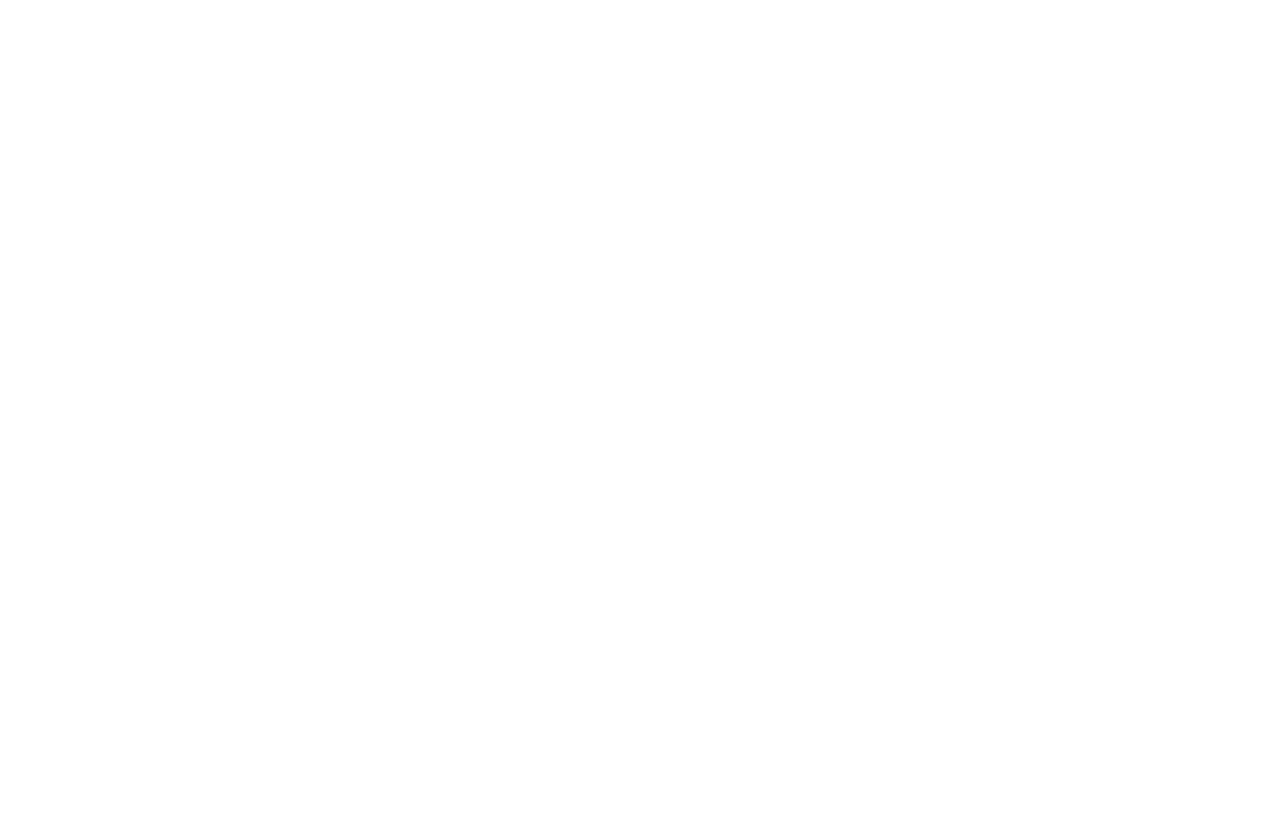
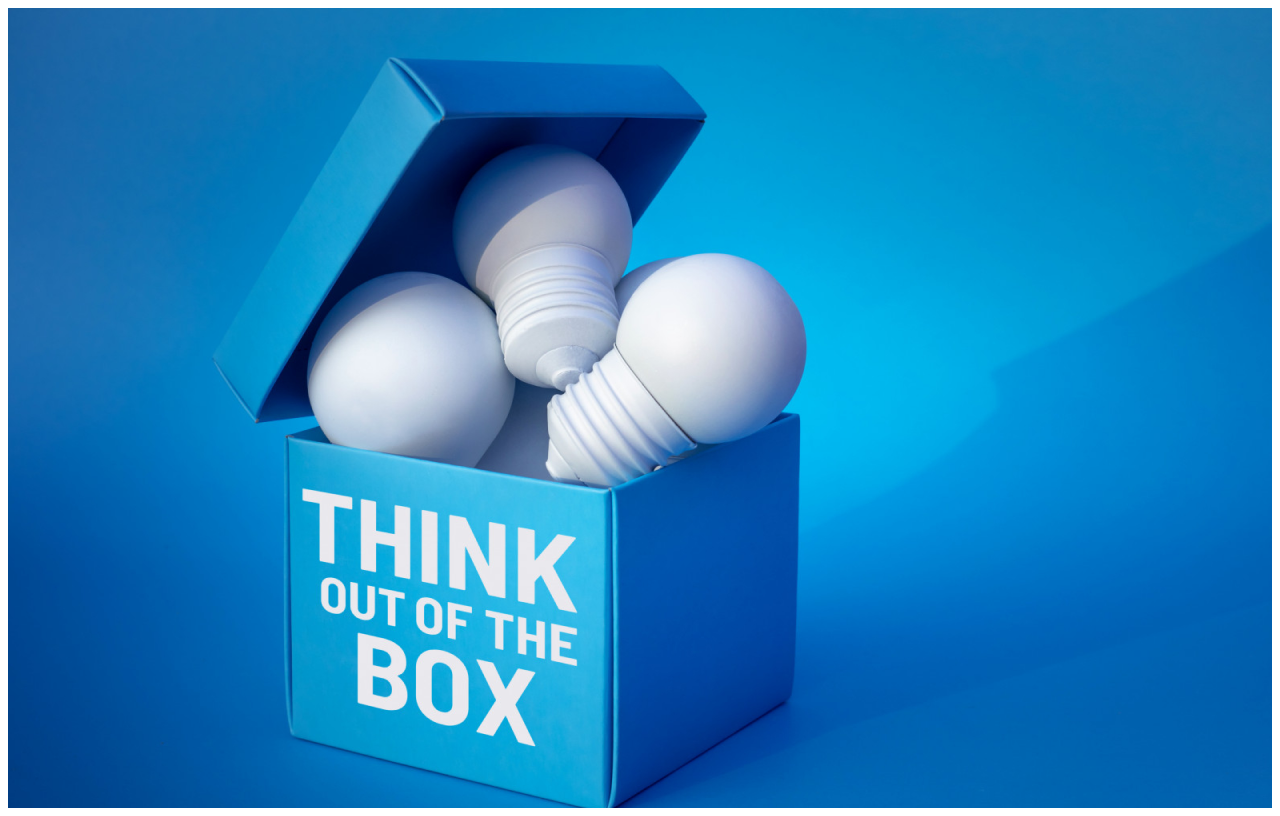
Before and after one commit to rezwan-mahmud/New-year-new-me, a plain HTML site: page index.html in a window 1280 px wide. Drawn offline with Linux system fonts and the light colour scheme.

Commit message:
Added banner

```diff
--- a/index.html
+++ b/index.html
@@ -4,7 +4,18 @@
     <meta charset="UTF-8">
     <meta name="viewport" content="width=device-width, initial-scale=1.0">
     <title>New Year New Me</title>
-</head>
+    <link rel="shortcut icon" href="images/icons/web.png" type="image/x-icon">
+    <link rel="preconnect" href="https://fonts.googleapis.com">
+<link rel="preconnect" href="https://fonts.gstatic.com" crossorigin>
+<link href="https://fonts.googleapis.com/css2?family=Fredoka:wght@300..700&display=swap" rel="stylesheet">
+<link rel="stylesheet" href="styles/newyear.css"
+ </head>
+ <main>
+    <section>
+        <div class="banner"></div>
+    </section>
+ </main>
+
 <body>
 
 </body>
--- /dev/null
+++ b/styles/newyear.css
@@ -0,0 +1,5 @@
+.banner{
+    background-image: url('../images/banner/banner3.png');
+    width: 100%;
+    height: 800px;
+}
```
